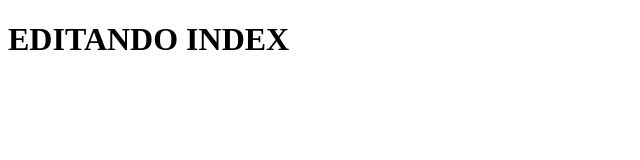
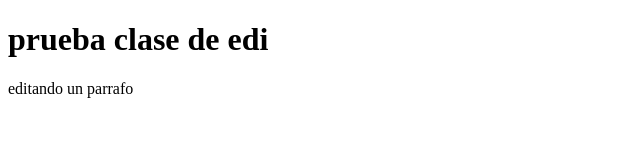
Before and after one commit to nicodiaz00/entregaEDI, a plain HTML site: page index.html in a window 1280 px wide. Shown: the whole page, without its empty margins (0-640 px from the left). Drawn offline with Linux system fonts and the light colour scheme.

Commit message:
editando index en edi 9/10

```diff
--- a/index.html
+++ b/index.html
@@ -7,7 +7,8 @@
 </head>
 <body>
 
-    <h1>EDITANDO INDEX</h1>
+    <h1>prueba clase de edi</h1>
+    <p>editando un parrafo</p>
     <script src="main.js"></script>
 </body>
 </html>
```
